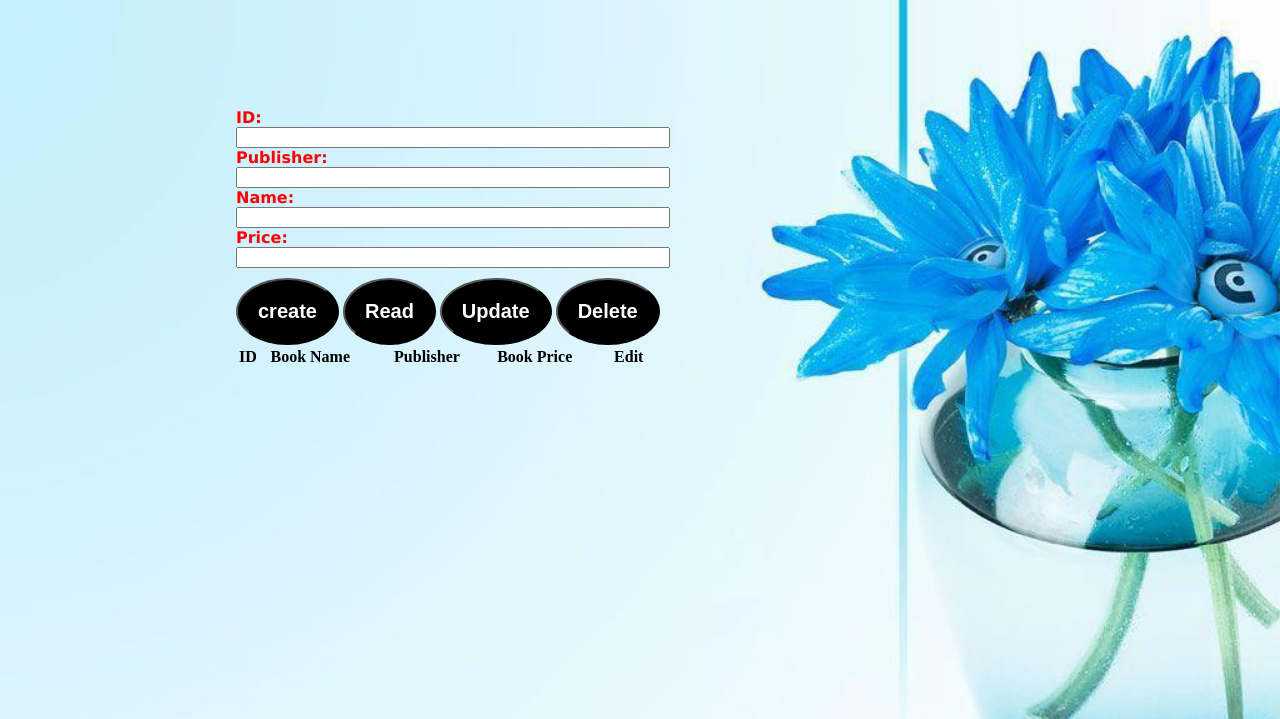
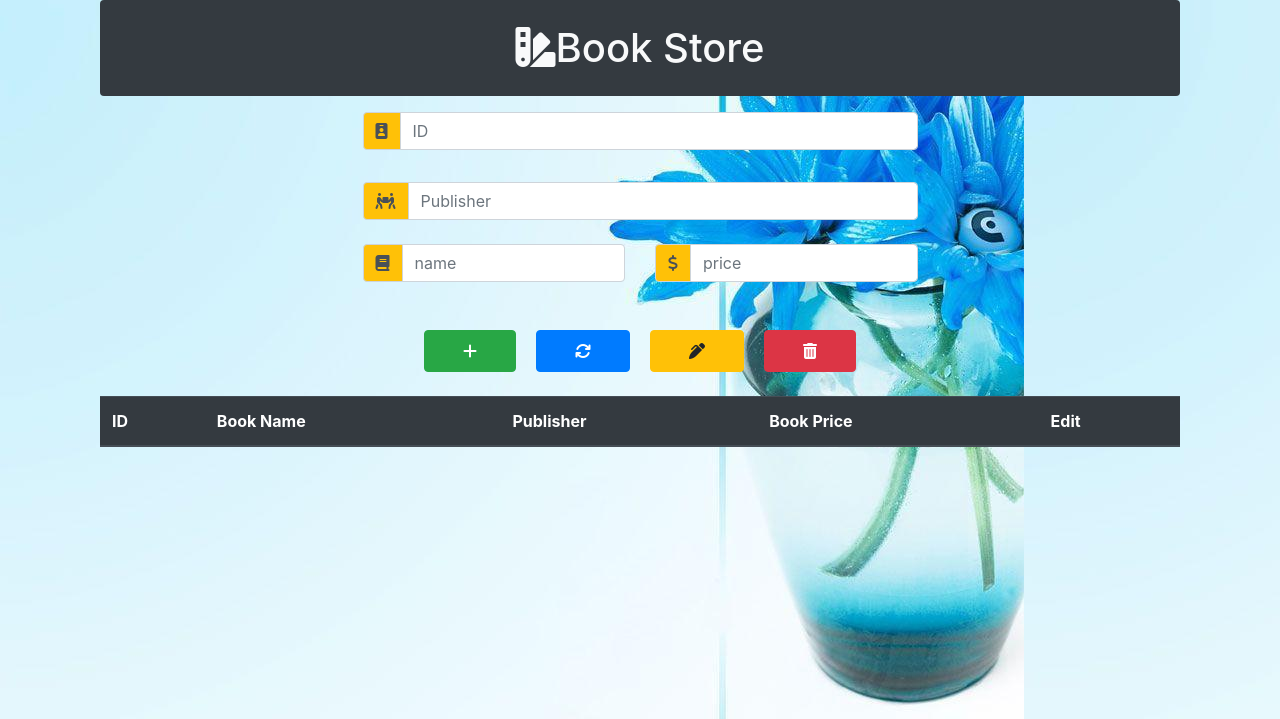
Before and after one commit to flexibleOlayhemi/Books, a PHP site: page / in a window 1280 px wide. Shown: the top 719 px of the page. Run offline with PHP 8.4, Linux system fonts and the light colour scheme; data that the repository does not hold is empty; some libraries are stand-ins or nearby versions.

Commit message:
Boostrap interface

```diff
--- a/index.php
+++ b/index.php
@@ -10,33 +10,96 @@ createDatabase();
 <html>
 <head>
 	<meta charset="UTF-8">
-	<meta name="viewport"
-		content="width=device-width, user-scalable=no, initial-scale=1.0, minimum-scale=1.0">
-	<meta http-equiv="X-UA-Compatible" content="ie=edge">
+	<meta name="viewport" content="width=device-width, initial-scale=1">
+  <link rel="stylesheet" href="https://maxcdn.bootstrapcdn.com/bootstrap/4.4.1/css/bootstrap.min.css">
+  <script src="https://ajax.googleapis.com/ajax/libs/jquery/3.4.1/jquery.min.js"></script>
+  <link rel="stylesheet" href="https://cdnjs.cloudflare.com/ajax/libs/font-awesome/4.7.0/css/font-awesome.min.css">
+  <script src='https://kit.fontawesome.com/a076d05399.js'></script>
+  <script src="https://cdnjs.cloudflare.com/ajax/libs/popper.js/1.16.0/umd/popper.min.js"></script>
+  <script src="https://maxcdn.bootstrapcdn.com/bootstrap/4.4.1/js/bootstrap.min.js"></script>
 	<title>Bookstore</title>
-	<link rel="stylesheet" type="text/css" href="style.css">
+	<!--<link rel="stylesheet" type="text/css" href="style.css">-->
 	<script type="text/javascript" src="jquery.js"></script>
+	<style>
+		.d-flex button{
+
+		margin : 1.5em 0.6em;
+		padding: 0.5em 2.4em;
+	}
+
+	table .btnedit{
+		color: lightsalmon;
+		cursor: pointer;
+	}
+
+	</style>
 </head>
-<body>
-	<div class="container" >
-		<div calss="forminput">
-			<form action="index.php" method="post">
-				<p class="details"><label for="ID">ID: </label></p><input type="text" name="id" plsceholder="id">
-				<p class="details"><label for="publisher">Publisher:</label> </p><input type="text" name="publisher" plsceholder="id">
-				<p class="details">Name: </p><input type="text" name="name" plsceholder="name">
-				<p class="details">Price: </p><input type="text" name="price" plsceholder="price"></br>
-				<button class="btn" name="create">create</button>
-				<button class="btn" name="read">Read</button>
-				<button class="btn" name="update">Update</button>
-				<button class="btn" name="delete">Delete</button>
-				<?php deleteAllbutton(); ?>
+<body background="bg.jpg">
+	<main class="container">
+		<div class="container text-center">
+			<h1 class="py-4 bg-dark text-light rounded"><i class="fas fa-swatchbook"></i>Book Store</h1>
+		</div>
+		<div class="d-flex justify-content-center">
+			<form action="index.php" method="post" class="w-50">
+				<div class="py-2">
+				<div class="input-group mb-3">
+				    <div class="input-group-prepend">
+				      <span class="input-group-text bg-warning"><i class="fas fa-id-badge"></i></span>
+				    </div>
+				    <input type="text" class="form-control" name="id" placeholder="ID">
+				 </div>
+				 </div>
+
+				 <div class="pt-2">
+				 	<div class="input-group mb-3">
+				    <div class="input-group-prepend">
+				      <span class="input-group-text bg-warning"><i class="fas fa-people-carry"></i></span>
+				    </div>
+				    <input type="text" class="form-control" name="publisher" placeholder="Publisher">
+				 </div>
+				 </div>
+				 <div class="row">
+				 	<div class="col">
+						 <div class="pt-2">
+						 	<div class="input-group mb-3">
+						    <div class="input-group-prepend">
+						      <span class="input-group-text bg-warning"><i class="fas fa-book"></i></span>
+						    </div>
+						    <input type="text" class="form-control" name="name" placeholder="name">
+						 </div>
+						 </div>
+					</div>
+
+					<div class="col">
+						 <div class="py-2">
+						 	<div class="input-group mb-3">
+						    <div class="input-group-prepend">
+						      <span class="input-group-text bg-warning"><i class="fas fa-dollar-sign"></i></span>
+						    </div>
+						    <input type="text" class="form-control" name="price" placeholder="price">
+						 </div>
+						 </div>
+					</div>
+
+				 </div>
 
 
+			<div class="d-flex justify-content-center">
+				<button class="btn btn-success" name="create" data-toggle="tooltip" data-placement="bottom" title="Create"><i class="fas fa-plus"></i></button>
+				<button class="btn btn-primary" name="read" data-toggle="tooltip" data-placement="bottom" title="Read"><i class="fas fa-sync"></i></button>
+				<button class="btn btn-warning" name="update" data-toggle="tooltip" data-placement="bottom" title="Update"><i class="fas fa-pen-alt"></i></button>
+				<button class="btn btn-danger" name="delete" data-toggle="tooltip" data-placement="bottom" title="Delete"><i class="fas fa-trash-alt"></i></button>
+				<?php deleteAllbutton(); ?>
+			</div>
 			</form>
-			<div class ="outputTable">
-					<table>
-						<thead>
-							<tr class ="hClass">
+		</div>
+
+		<div class="container">
+		<div class ="d-flex table-data">
+			<div class="table table-striped ">
+  				<table class="table" >
+						<thead class="thead-dark">
+							<tr>
 								<th>ID</th>
 								<th>Book Name</th>
 								<th>Publisher</th>
@@ -44,6 +107,7 @@ createDatabase();
 								<th>Edit</th>
 							</tr>
 						</thead>
+
 						<tbody id="tbody">
 							<?php
 								if (isset($_POST['read'])){
@@ -56,8 +120,8 @@ createDatabase();
 												<td data-id="<?php echo $rows['id']; ?>"><?php echo $rows['id']; ?></td>
 												<td data-id="<?php echo $rows['id']; ?>"><?php echo $rows['book_name']; ?></td>
 												<td data-id="<?php echo $rows['id']; ?>"><?php echo $rows['book_publisher']; ?></td>
-												<td data-id="<?php echo $rows['id']; ?>"><?php echo $rows['book_price']; ?></td>
-												<td><button class="edit" name= "edit" data-id="<?php echo $rows['id']; ?>">edit</button></td>
+												<td data-id="<?php echo $rows['id']; ?>"><?php echo '$'.$rows['book_price']; ?></td>
+												<td><button class="edit" name= "edit" data-id="<?php echo $rows['id']; ?>"><i class="fas fa-edit btnedit"></i></button></td>
 											</tr>
 									<?php
 										}
@@ -68,10 +132,10 @@ createDatabase();
 							 ?>
 						</tbody>
 					</table>
-				</div>
 		</div>
+		</div>
+	</main>
 
-	</div>
 <script type="text/javascript" src="main.js"></script>
 </body>
 </html>
--- a/operation.php
+++ b/operation.php
@@ -140,7 +140,7 @@ function deleteAllbutton(){
  }
 
 function addButton(){
-	echo "<button class=\"btn\" name=\"deleteAll\">Delete All</button>";
+	echo "<button class=\"btn btn-danger\" name=\"deleteAll\" data-toggle=\"tooltip\" data-placement=\"bottom\" title=\"Delete All\"><i class=\"fas fa-trash-alt\"></i></button>";
 }
 
 ?>
--- a/style.css
+++ b/style.css
@@ -1,5 +1,5 @@
 body{
-	text-align: center;
+
 	background: url('bg.jpg');
 	padding: 0 10% 0 10% ;
 	background-size: 100% auto;
```
